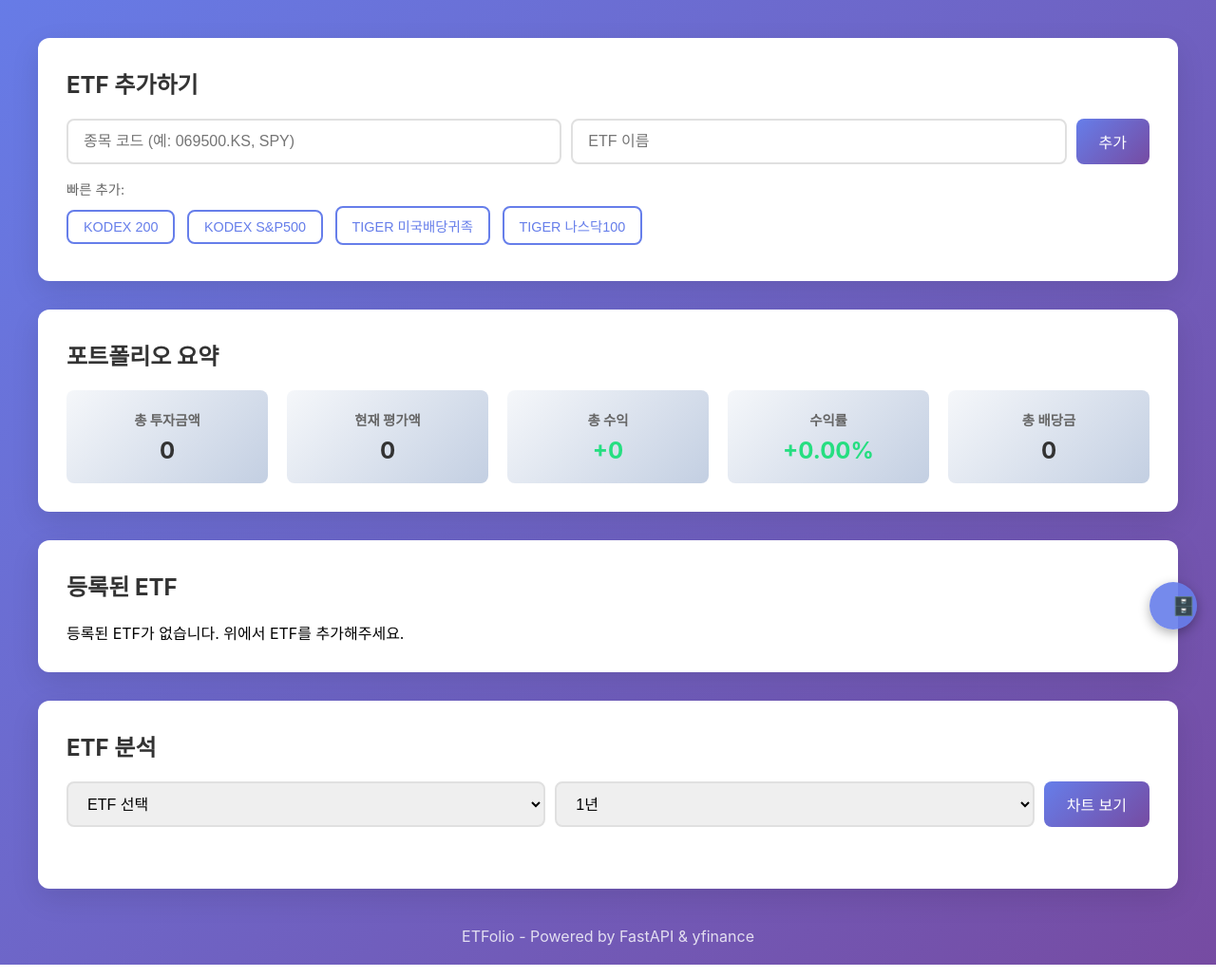
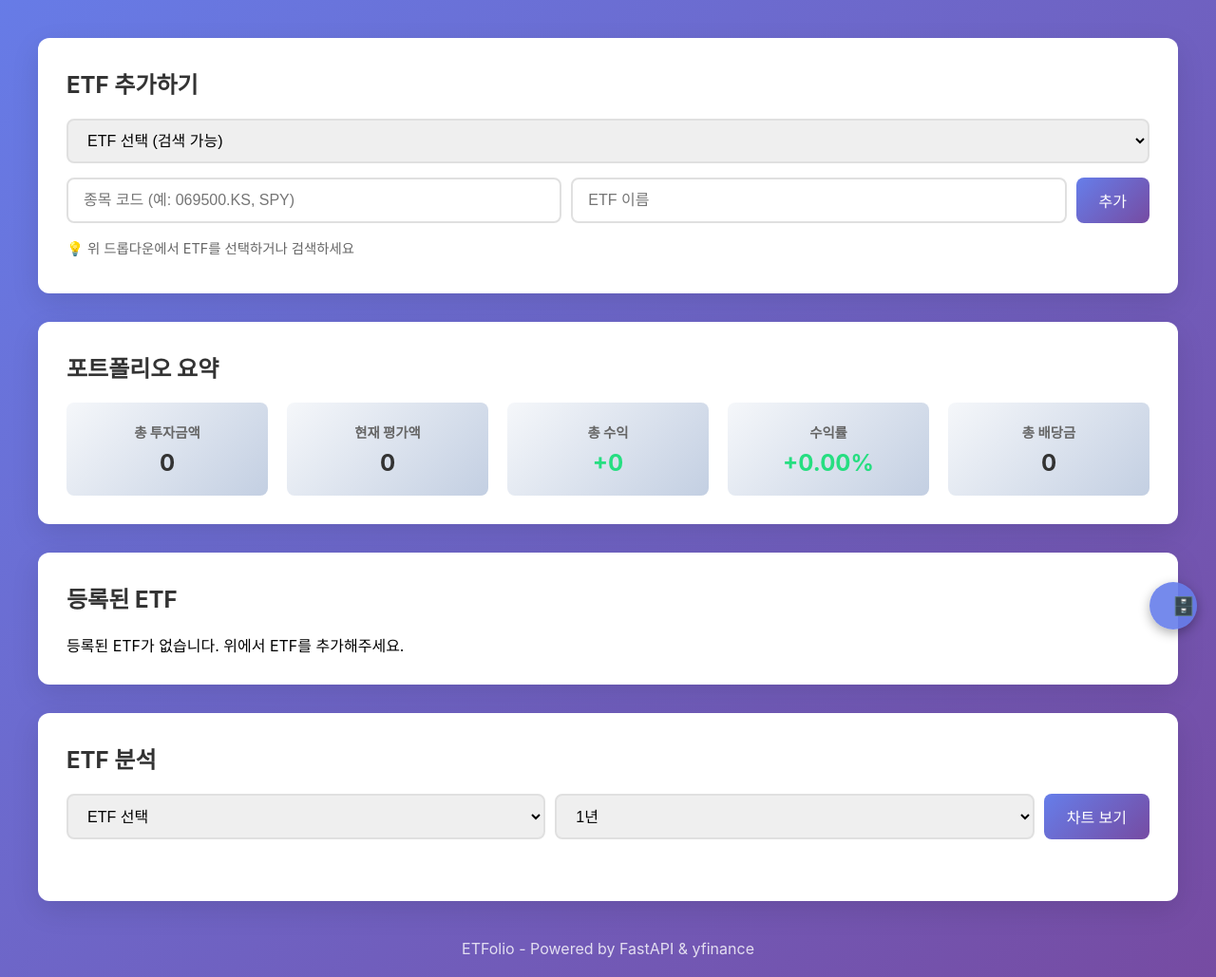
Before and after one commit to una0801/ETFolio, a FastAPI app: page / in a window 1280 px wide. Shown: the part 117-1146 px from the top of the page at 95% size. Run offline with FastAPI, Linux system fonts and the light colour scheme; data that the repository does not hold is empty; some libraries are stand-ins or nearby versions.

Commit message:
ADD : ETF 목록 드롭다운 및 검색 기능
- 한국/미국 주요 ETF 50개 이상 사전 등록
- 드롭다운에서 선택 가능 (검색 지원)
- ETF 목록 조회 API (/api/v1/etf/list)
- 카테고리별 필터 기능
- 사용자가 수기 입력할 필요 없이 선택만 하면 됨

```diff
--- a/app/api/routes/etf.py
+++ b/app/api/routes/etf.py
@@ -15,6 +15,7 @@ from app.schemas.etf import ETFCreate, ETFResponse, ETFAnalytics
 from app.services.yfinance_service import YFinanceService
 from app.services.analytics_service import AnalyticsService
 from app.services.chart_service import ChartService
+from app.data.korean_etfs import ALL_ETFS, KOREAN_ETFS, US_ETFS
 
 # 로거 설정
 logger = setup_logger(__name__)
@@ -23,6 +24,45 @@ router = APIRouter(prefix="/etf", tags=["ETF"])
 
 # ThreadPoolExecutor for blocking I/O operations
 executor = ThreadPoolExecutor(max_workers=10)
+
+
+@router.get("/list")
+async def get_etf_list(category: str = None, search: str = None):
+    """
+    사용 가능한 ETF 목록 조회
+
+    Args:
+        category: 카테고리 필터 (국내주식, 해외주식, 채권 등)
+        search: 검색어 (이름 또는 티커)
+    """
+    logger.info(f"ETF 목록 조회: category={category}, search={search}")
+
+    etfs = ALL_ETFS.copy()
+
+    # 카테고리 필터
+    if category:
+        etfs = [etf for etf in etfs if etf["category"] == category]
+
+    # 검색 필터
+    if search:
+        search_lower = search.lower()
+        etfs = [
+            etf for etf in etfs
+            if search_lower in etf["name"].lower() or search_lower in etf["ticker"].lower()
+        ]
+
+    logger.info(f"ETF 목록 반환: {len(etfs)}개")
+    return {
+        "total": len(etfs),
+        "etfs": etfs
+    }
+
+
+@router.get("/categories")
+async def get_categories():
+    """ETF 카테고리 목록"""
+    categories = list(set(etf["category"] for etf in ALL_ETFS))
+    return {"categories": sorted(categories)}
 
 
 @router.post("/", response_model=ETFResponse)
--- /dev/null
+++ b/app/data/__init__.py
@@ -0,0 +1,3 @@
+"""
+ETF 데이터
+"""
--- /dev/null
+++ b/app/data/korean_etfs.py
@@ -0,0 +1,71 @@
+"""
+한국 주요 ETF 목록
+수동으로 관리하거나, 추후 크롤링으로 자동 업데이트 가능
+"""
+
+KOREAN_ETFS = [
+    # KODEX 시리즈
+    {"ticker": "069500.KS", "name": "KODEX 200", "category": "국내주식"},
+    {"ticker": "114800.KS", "name": "KODEX 인버스", "category": "국내주식"},
+    {"ticker": "122630.KS", "name": "KODEX 레버리지", "category": "국내주식"},
+    {"ticker": "229200.KS", "name": "KODEX 코스닥150", "category": "국내주식"},
+    {"ticker": "148020.KS", "name": "KODEX 200선물인버스2X", "category": "국내주식"},
+    {"ticker": "251340.KS", "name": "KODEX 코스닥150선물인버스", "category": "국내주식"},
+
+    # KODEX 미국/해외
+    {"ticker": "360750.KS", "name": "KODEX 미국S&P500", "category": "해외주식"},
+    {"ticker": "379800.KS", "name": "KODEX 미국나스닥100TR", "category": "해외주식"},
+    {"ticker": "261240.KS", "name": "KODEX 미국채울트라30년선물", "category": "해외채권"},
+
+    # TIGER 시리즈
+    {"ticker": "133690.KS", "name": "TIGER 미국나스닥100", "category": "해외주식"},
+    {"ticker": "143850.KS", "name": "TIGER 200", "category": "국내주식"},
+    {"ticker": "139260.KS", "name": "TIGER 200 IT", "category": "국내주식"},
+    {"ticker": "139270.KS", "name": "TIGER 200 건설", "category": "국내주식"},
+    {"ticker": "098560.KS", "name": "TIGER 미국S&P500", "category": "해외주식"},
+    {"ticker": "458730.KS", "name": "TIGER 미국배당귀족", "category": "해외주식"},
+    {"ticker": "360200.KS", "name": "TIGER 미국채10년선물", "category": "해외채권"},
+    {"ticker": "381170.KS", "name": "TIGER 차이나항셍테크", "category": "해외주식"},
+    {"ticker": "329200.KS", "name": "TIGER 유로스탁스배당30", "category": "해외주식"},
+
+    # ARIRANG 시리즈
+    {"ticker": "152100.KS", "name": "ARIRANG 200", "category": "국내주식"},
+    {"ticker": "120660.KS", "name": "ARIRANG 고배당주", "category": "국내주식"},
+
+    # KBSTAR 시리즈
+    {"ticker": "091160.KS", "name": "KBSTAR 200", "category": "국내주식"},
+    {"ticker": "148070.KS", "name": "KBSTAR 미국S&P500", "category": "해외주식"},
+
+    # 섹터/테마
+    {"ticker": "091180.KS", "name": "KODEX 자동차", "category": "국내주식"},
+    {"ticker": "091170.KS", "name": "KODEX 은행", "category": "국내주식"},
+    {"ticker": "229640.KS", "name": "KODEX 바이오", "category": "국내주식"},
+    {"ticker": "244580.KS", "name": "KODEX 2차전지산업", "category": "국내주식"},
+    {"ticker": "371460.KS", "name": "TIGER 반도체", "category": "국내주식"},
+
+    # 배당/채권
+    {"ticker": "140700.KS", "name": "KODEX 국고채3년", "category": "국내채권"},
+    {"ticker": "148070.KS", "name": "KBSTAR 국고채10년", "category": "국내채권"},
+    {"ticker": "091230.KS", "name": "KODEX 단기채권", "category": "국내채권"},
+
+    # 금/원자재
+    {"ticker": "132030.KS", "name": "KODEX 골드선물(H)", "category": "원자재"},
+    {"ticker": "130680.KS", "name": "TIGER 원유선물Enhanced(H)", "category": "원자재"},
+]
+
+# 미국 주요 ETF
+US_ETFS = [
+    {"ticker": "SPY", "name": "SPDR S&P 500 ETF", "category": "미국주식"},
+    {"ticker": "QQQ", "name": "Invesco QQQ Trust", "category": "미국주식"},
+    {"ticker": "VOO", "name": "Vanguard S&P 500 ETF", "category": "미국주식"},
+    {"ticker": "VTI", "name": "Vanguard Total Stock Market ETF", "category": "미국주식"},
+    {"ticker": "IVV", "name": "iShares Core S&P 500 ETF", "category": "미국주식"},
+    {"ticker": "VEA", "name": "Vanguard FTSE Developed Markets ETF", "category": "해외주식"},
+    {"ticker": "IEFA", "name": "iShares Core MSCI EAFE ETF", "category": "해외주식"},
+    {"ticker": "AGG", "name": "iShares Core U.S. Aggregate Bond ETF", "category": "채권"},
+    {"ticker": "BND", "name": "Vanguard Total Bond Market ETF", "category": "채권"},
+    {"ticker": "GLD", "name": "SPDR Gold Shares", "category": "원자재"},
+]
+
+# 전체 ETF 목록 (검색용)
+ALL_ETFS = KOREAN_ETFS + US_ETFS
--- a/static/js/app.js
+++ b/static/js/app.js
@@ -6,7 +6,27 @@ const API_BASE = '/api/v1';
 document.addEventListener('DOMContentLoaded', function() {
     loadETFs();
     loadPortfolioSummary();
+    loadETFList();
 });
+
+// 사용 가능한 ETF 목록 로드
+async function loadETFList() {
+    try {
+        const response = await fetch(`${API_BASE}/etf/list`);
+        const data = await response.json();
+
+        const etfSelect = document.getElementById('etf-select');
+        if (!etfSelect) return;
+
+        etfSelect.innerHTML = '<option value="">ETF 선택 (검색 가능)</option>' +
+            data.etfs.map(etf =>
+                `<option value="${etf.ticker}" data-name="${etf.name}">${etf.name} (${etf.ticker}) - ${etf.category}</option>`
+            ).join('');
+
+    } catch (error) {
+        console.error('ETF 목록 로딩 실패:', error);
+    }
+}
 
 // ETF 목록 로드
 async function loadETFs() {
@@ -42,6 +62,17 @@ async function loadETFs() {
     }
 }
 
+// 셀렉트에서 ETF 선택 시
+function onETFSelect() {
+    const select = document.getElementById('etf-select');
+    const selectedOption = select.options[select.selectedIndex];
+
+    if (select.value) {
+        document.getElementById('ticker-input').value = select.value;
+        document.getElementById('name-input').value = selectedOption.dataset.name || '';
+    }
+}
+
 // ETF 추가
 async function addETF() {
     const ticker = document.getElementById('ticker-input').value.trim();
@@ -70,6 +101,7 @@ async function addETF() {
             alert('ETF가 추가되었습니다!');
             document.getElementById('ticker-input').value = '';
             document.getElementById('name-input').value = '';
+            document.getElementById('etf-select').value = '';
             loadETFs();
         } else {
             const error = await response.json();
--- a/templates/index.html
+++ b/templates/index.html
@@ -19,16 +19,17 @@
             <section class="card">
                 <h2>ETF 추가하기</h2>
                 <div class="form-group">
-                    <input type="text" id="ticker-input" placeholder="종목 코드 (예: 069500.KS, SPY)">
-                    <input type="text" id="name-input" placeholder="ETF 이름">
+                    <select id="etf-select" onchange="onETFSelect()" style="flex: 2;">
+                        <option value="">ETF 선택 (목록에서 선택)</option>
+                    </select>
+                </div>
+                <div class="form-group">
+                    <input type="text" id="ticker-input" placeholder="종목 코드 (예: 069500.KS, SPY)" readonly>
+                    <input type="text" id="name-input" placeholder="ETF 이름" readonly>
                     <button onclick="addETF()">추가</button>
                 </div>
                 <div class="korean-etf-suggestions">
-                    <p>빠른 추가:</p>
-                    <button onclick="setTicker('069500.KS', 'KODEX 200')">KODEX 200</button>
-                    <button onclick="setTicker('360750.KS', 'KODEX S&P500')">KODEX S&P500</button>
-                    <button onclick="setTicker('458730.KS', 'TIGER 미국배당귀족')">TIGER 미국배당귀족</button>
-                    <button onclick="setTicker('133690.KS', 'TIGER 미국나스닥100')">TIGER 나스닥100</button>
+                    <p>💡 위 드롭다운에서 ETF를 선택하거나 검색하세요</p>
                 </div>
             </section>
 
```
